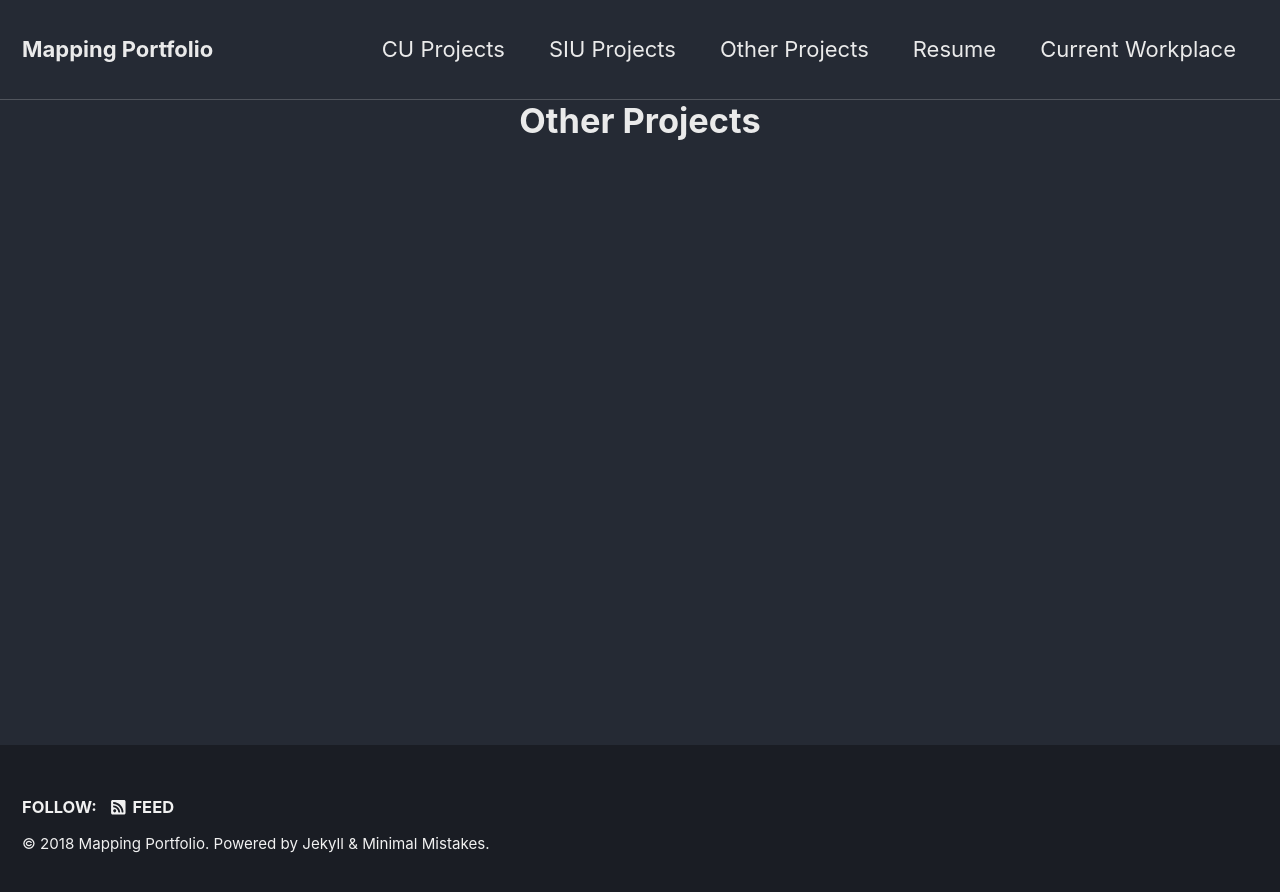
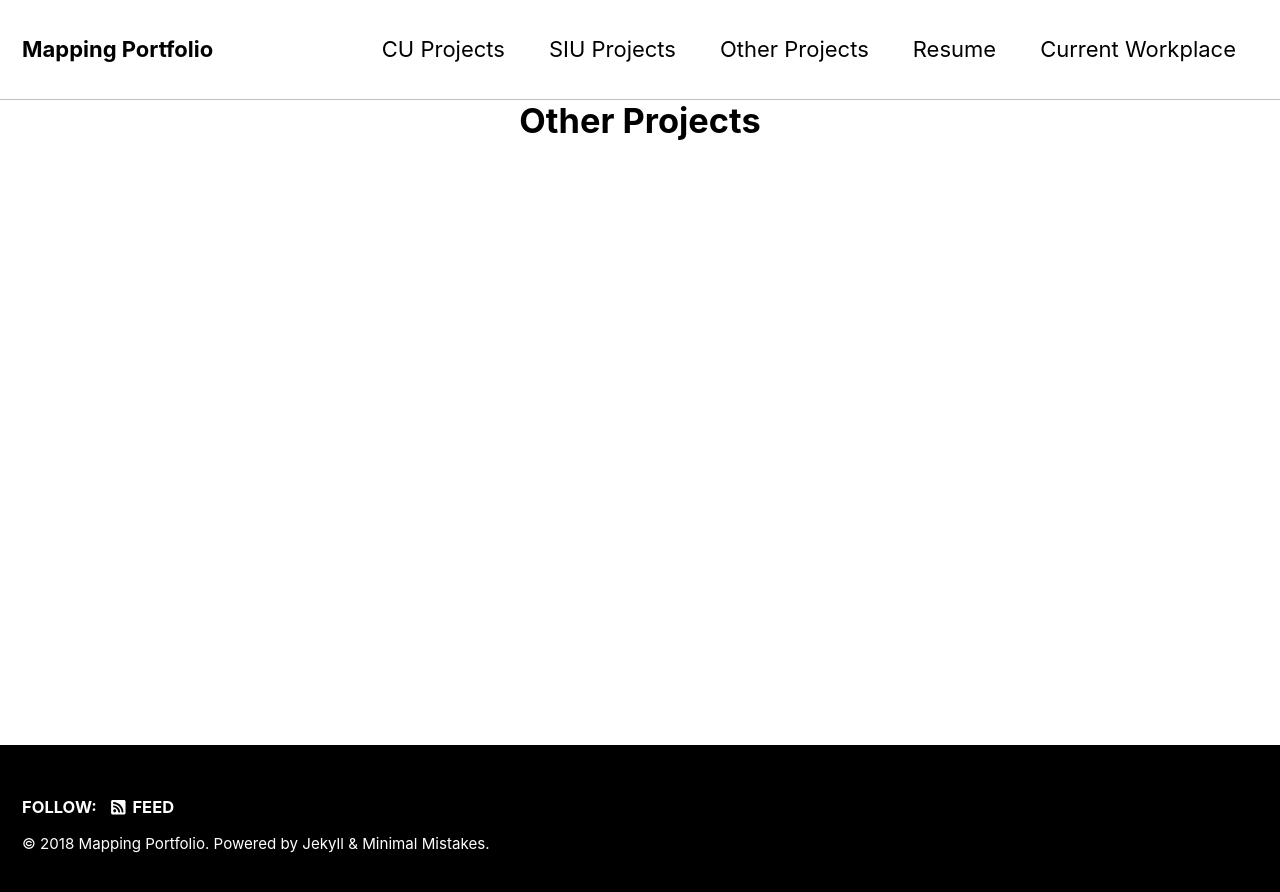
Before and after one commit to WilliamsTravis/WilliamsTravis.github.io, a Jekyll site: the page built from _pages/other-page.html, in a window 1280 px wide. Shown: the top 892 px of the page. Built offline with Jekyll 4.4.1, drawn with Linux system fonts in a browser that asks for light colours; nearby versions of some CDN libraries.

Commit message:
Update _config.yml

```diff
--- a/_config.yml
+++ b/_config.yml
@@ -12,7 +12,7 @@
 
 # theme                  : "minimal-mistakes-jekyll"
 # remote_theme           : "mmistakes/minimal-mistakes"
-minimal_mistakes_skin    : "dark" # "air", "aqua", "contrast", "dark", "dirt", "neon", "mint", "plum", "sunrise", "default"
+minimal_mistakes_skin    : "contrast" # "air", "aqua", "contrast", "dark", "dirt", "neon", "mint", "plum", "sunrise", "default"
 
 # Site Settings
 locale                   : "en-US"
```
